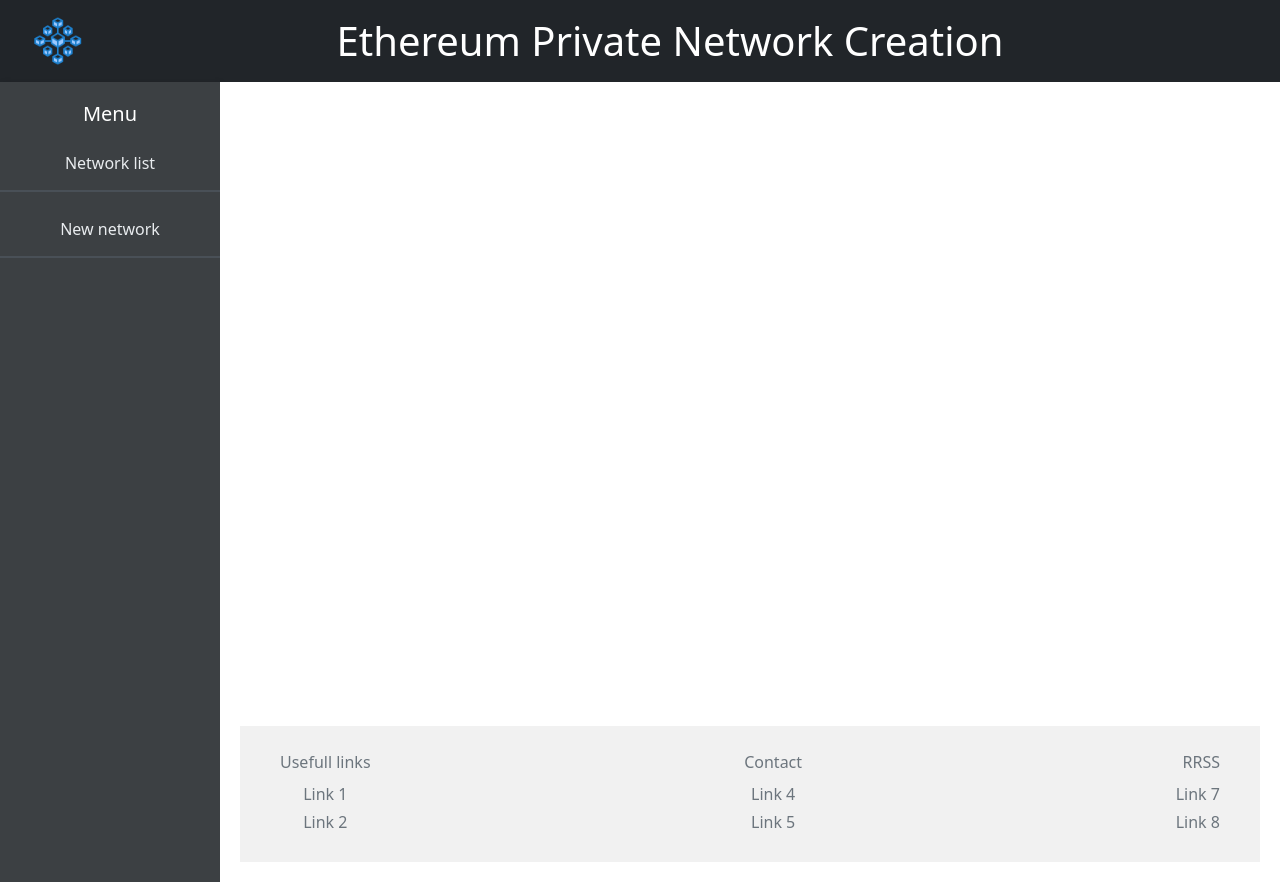
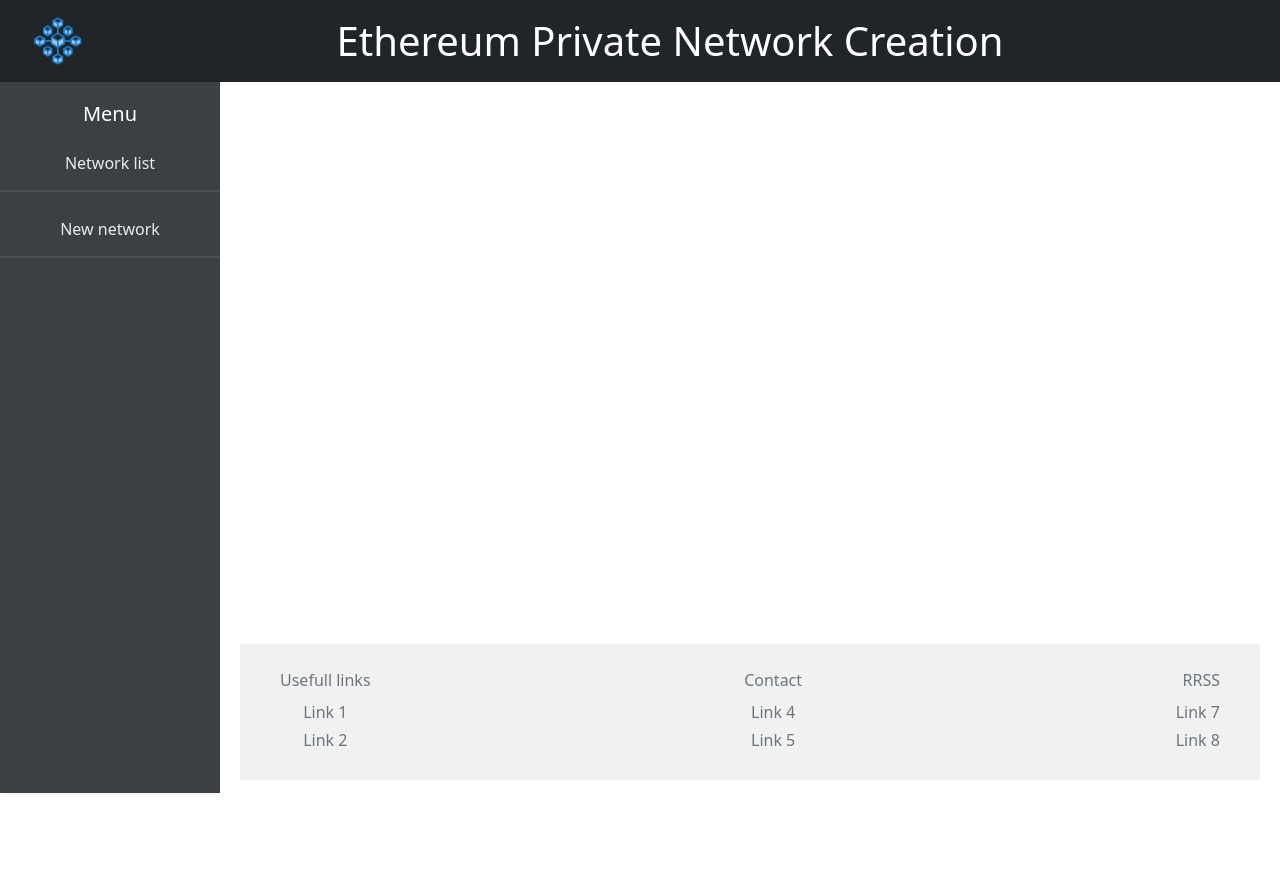
Before and after one commit to codecrypto-academy/pfm-web2.5-oct24-1, a React (Vite) app in the folder frontend/: page / in a window 1280 px wide. After the commit the page ends 800 px from the top, so only its background shows below. Built offline with nearby package versions, Linux system fonts and the light colour scheme.

Commit message:
Modified height of the sidebar

```diff
--- a/frontend/src/index.css
+++ b/frontend/src/index.css
@@ -33,7 +33,7 @@
 
 .sidebar {
     width: 220px;
-    height: 100vh; /* Ocupar todo el alto de la ventana */
+    height: 99%; /* Ocupar todo el alto de la ventana */
     background-color: #3c4043; /* Color ligeramente más claro para diferenciar del header */
     color: #fff;
     padding-top: 20px; /* Espacio en la parte superior */
```
